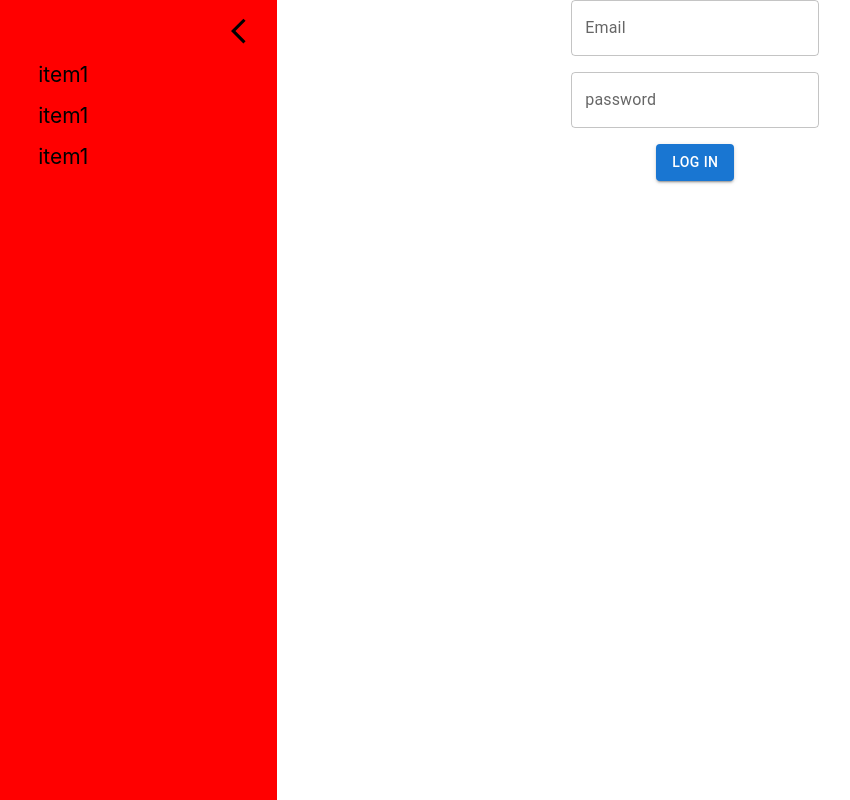
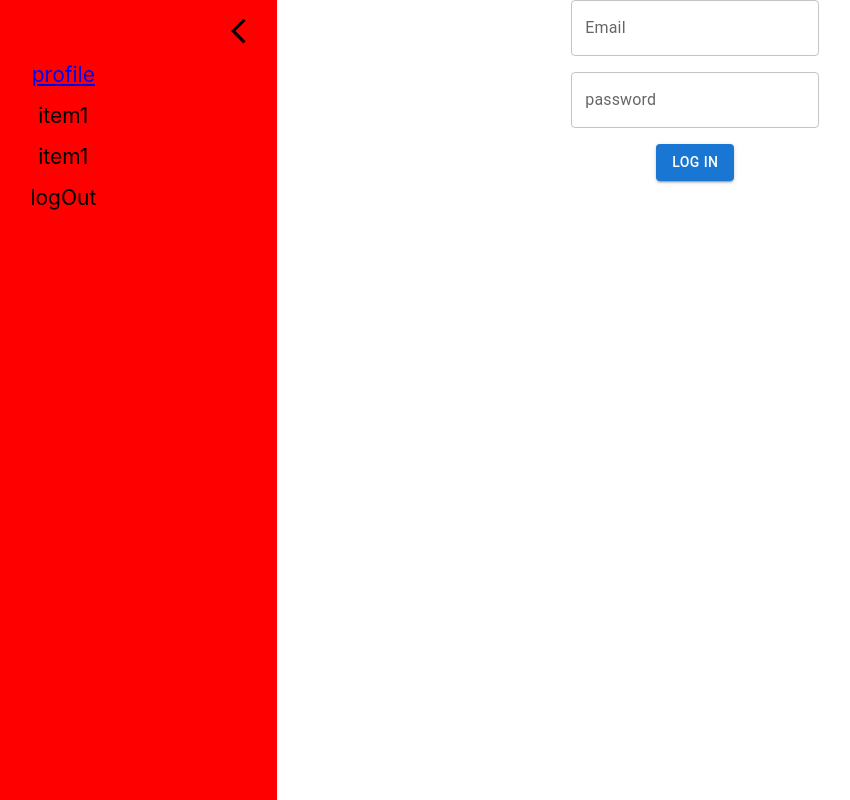
Before and after one commit to Tornike-meama/Expense-tracker-Front-end, a React (Create React App) app in the folder expense-tracker/: page / in a window 1280 px wide. Shown: the whole page, without its empty margins (150-1000 px from the left). Built offline with nearby package versions, Linux system fonts and the light colour scheme; no server answers.

Commit message:
add some method

```diff
--- a/expense-tracker/src/Components/Sidebar/index.jsx
+++ b/expense-tracker/src/Components/Sidebar/index.jsx
@@ -1,18 +1,27 @@
+import { useDispatch } from 'react-redux';
 import { Grid, List, ListItem } from '@mui/material';
 import { MdArrowBackIos } from "react-icons/md";
 
 import styles from "./styles.module.css";
+import { userActions } from '../../Store/userStore/store.js';
+import { Link } from 'react-router-dom';
 
 const SideBar = ({setOpenDrawer}) => {
+    const dispatch = useDispatch();
 
     return (
         <List component="nav" className={`${styles.navBar} ${styles.close}`}>
             <ListItem className={styles.arrowIcon}>
                 <MdArrowBackIos onClick={() => setOpenDrawer(o => !o)} />
             </ListItem>
+            <ListItem className={styles.navItem}>
+                <Link to="/profile">profile</Link>
+            </ListItem>
             <ListItem className={styles.navItem}>item1</ListItem>
             <ListItem className={styles.navItem}>item1</ListItem>
-            <ListItem className={styles.navItem}>item1</ListItem>
+            <ListItem className={styles.navItem} onClick={() => dispatch(userActions.logoutUser())}>
+                logOut
+            </ListItem>
         </List>
     )
 };
--- a/expense-tracker/src/Store/userStore/actions.js
+++ b/expense-tracker/src/Store/userStore/actions.js
@@ -1,5 +1,6 @@
 import axios from 'axios';
 import apiManager from '../../apiManager/index.js';
+import { setToken } from './helperMethods/index.jsx';
 import { userActions } from './store';
 
 
@@ -13,7 +14,6 @@ export const loginHandler = action => async dispatch => {
         apiManager.setTokenInHeader(res?.token);
         return res;
     } catch (ex) {
-        console.log(ex)
         return false;
     } finally {
         dispatch(userActions.stopLoading());
@@ -39,8 +39,3 @@ export const initUser = () => async dispatch => {
     if(!res) dispatch(userActions.logoutUser());
     else dispatch(userActions.loginUser())
 }
-
-
-// static methods
-export const setToken = (token) => localStorage.setItem("userToken", token);
-export const removeToken = () => localStorage.removeItem("userToken");
--- /dev/null
+++ b/expense-tracker/src/Store/userStore/helperMethods/index.jsx
@@ -0,0 +1,2 @@
+export const setToken = (token) => localStorage.setItem("userToken", token);
+export const removeToken = () => localStorage.removeItem("userToken");
--- a/expense-tracker/src/Store/userStore/store.js
+++ b/expense-tracker/src/Store/userStore/store.js
@@ -1,5 +1,5 @@
 import { createSlice } from "@reduxjs/toolkit"
-import { removeToken } from "./actions.js";
+import { removeToken } from "./helperMethods/index.jsx";
 
 const initialState = {
     isLoading: false,
--- a/expense-tracker/src/pages/Login/index.jsx
+++ b/expense-tracker/src/pages/Login/index.jsx
@@ -21,8 +21,7 @@ function Login() {
   const loginUser = async () => {
     let res = await dispatch(loginHandler(loginData));
     if(res) {
-      navigate("/profile");
-      console.log(axios.defaults.headers.common['Authorization'])
+      // navigate("/profile");
       await dispatch(getUserData());
     }
   }
--- a/expense-tracker/src/router/index.jsx
+++ b/expense-tracker/src/router/index.jsx
@@ -8,7 +8,6 @@ import {Home} from '../pages/Home/index';
 import Login from '../pages/Login/index';
 import UserProfile from './../pages/UserProfile/index';
 import { selectAuth } from '../Store/userStore/userSelectors.js';
-import { userActions } from '../Store/userStore/store.js';
 import SideBar from '../Components/Sidebar/index.jsx';
 import { Grid } from '@mui/material';
 import { initUser } from '../Store/userStore/actions.js';
@@ -18,12 +17,19 @@ function MyRouter() {
   const isAuth = useSelector(selectAuth);
 
   const [openDrawer, setOpenDrawer] = useState(true);
+  const [mounted, setMounted] = useState(false);
+
+  const userInit = async () => {
+    await dispatch(initUser());
+    setMounted(true);
+  }
 
   useEffect(() => {
-    dispatch(initUser());
+    userInit();
   }, []);
 
   return (
+    mounted ?
       <BrowserRouter>
       {/* <Header /> */}
       <Grid container>
@@ -43,6 +49,7 @@ function MyRouter() {
         </Grid>
       </Grid>
       </BrowserRouter>
+    : null
   );
 }
 
```
Lines whose indentation alone changed are shown as unchanged.
